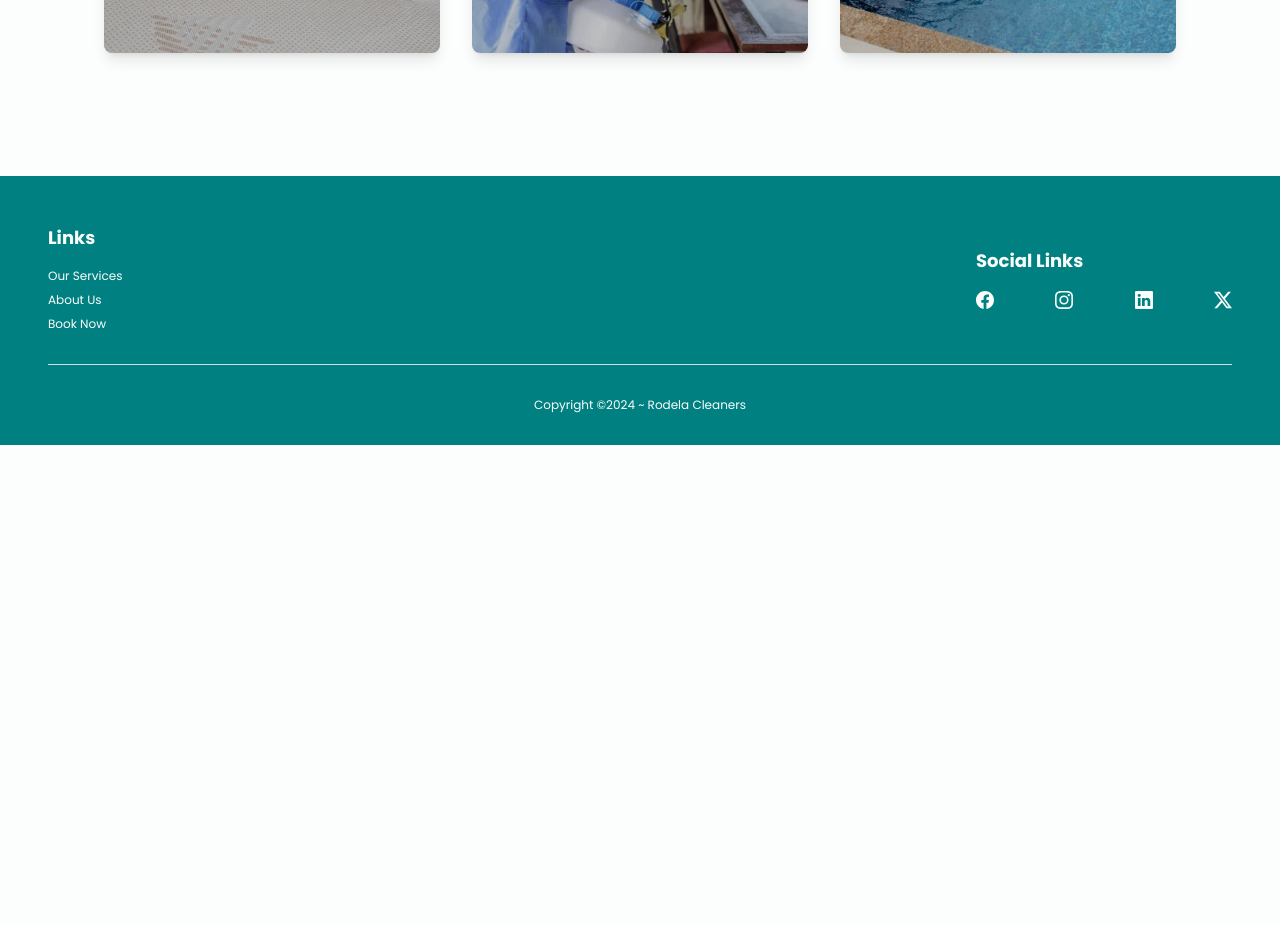
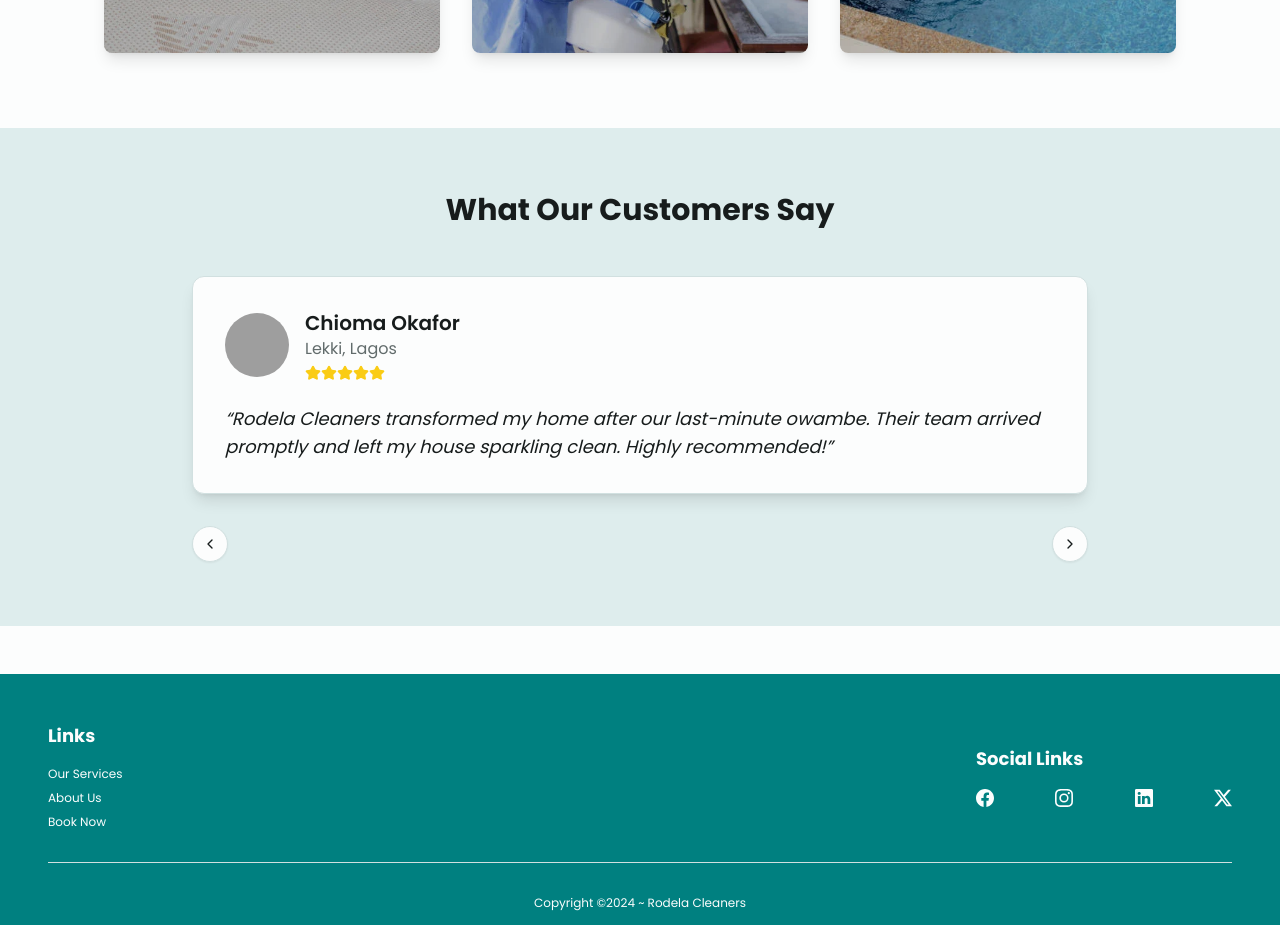
Before and after one commit to Tomilola-ng/cleaners.rodelahomes.com.ng, a Next.js app: page / in a window 1280 px wide. Shown: the part 2060-2985 px from the top of the page. Before the commit the page ends 2505 px from the top, so only its background shows below. Built offline with nearby package versions, Linux system fonts and the light colour scheme; grey boxes are pictures that could not be loaded.

Commit message:
Testimonial Section Done
- Fixed Vercel Deploy Issue

```diff
--- a/app/page.tsx
+++ b/app/page.tsx
@@ -1,6 +1,7 @@
 import AboutUsSection from "@/components/Home/AboutUs";
 import HeroSection from "@/components/Home/Hero";
 import ServicesSection from "@/components/Home/Secvices";
+import TestimonialsSection from "@/components/Home/Testimonials";
 
 export default function Home() {
   return (
@@ -8,6 +9,7 @@ export default function Home() {
       <HeroSection />
       <AboutUsSection />
       <ServicesSection />
+      <TestimonialsSection />
     </main>
   );
 }
--- a/components/Home/Hero.tsx
+++ b/components/Home/Hero.tsx
@@ -1,6 +1,6 @@
 "use client";
 
-import { Button, buttonVariants } from "@/components/ui/button";
+import { buttonVariants } from "@/components/ui/button";
 import { Badge } from "@/components/ui/badge";
 import Image from "next/image";
 import { motion, useInView } from "framer-motion";
--- /dev/null
+++ b/components/Home/Testimonials.tsx
@@ -0,0 +1,108 @@
+"use client"
+
+import { useState } from 'react'
+import { motion, AnimatePresence } from 'framer-motion'
+import { ChevronLeft, ChevronRight, Star } from 'lucide-react'
+import { Avatar, AvatarFallback, AvatarImage } from "@/components/ui/avatar"
+import { Button } from "@/components/ui/button"
+import { Card, CardContent } from "@/components/ui/card"
+
+const testimonials = [
+  {
+    name: "Chioma Okafor",
+    location: "Lekki, Lagos",
+    avatar: "/placeholder.svg?height=100&width=100",
+    rating: 5,
+    text: "Rodela Cleaners transformed my home after our last-minute owambe. Their team arrived promptly and left my house sparkling clean. Highly recommended!"
+  },
+  {
+    name: "Oluwaseun Adebayo",
+    location: "Victoria Island, Lagos",
+    avatar: "/placeholder.svg?height=100&width=100",
+    rating: 5,
+    text: "As a busy executive, I needed a reliable cleaning service for my office. Rodela Cleaners has been exceptional, always delivering top-notch results. They understand the importance of a clean workspace in Lagos' corporate world."
+  },
+  {
+    name: "Ngozi Eze",
+    location: "Ikeja GRA, Lagos",
+    avatar: "/placeholder.svg?height=100&width=100",
+    rating: 4,
+    text: "I was skeptical about hiring a cleaning service, but Rodela Cleaners exceeded my expectations. They handled the post-construction cleaning of my new home with professionalism. The attention to detail was impressive!"
+  },
+  {
+    name: "Emeka Okonkwo",
+    location: "Ikoyi, Lagos",
+    avatar: "/placeholder.svg?height=100&width=100",
+    rating: 5,
+    text: "Rodela Cleaners has been maintaining our hotel for over a year now. Their consistency and quality of service are unmatched. They understand the unique challenges of cleaning in Lagos and always rise to the occasion."
+  }
+]
+
+export default function TestimonialsSection() {
+  const [currentIndex, setCurrentIndex] = useState(0)
+
+  const nextTestimonial = () => {
+    setCurrentIndex((prevIndex) => (prevIndex + 1) % testimonials.length)
+  }
+
+  const prevTestimonial = () => {
+    setCurrentIndex((prevIndex) => (prevIndex - 1 + testimonials.length) % testimonials.length)
+  }
+
+  return (
+    <section className="py-16 bg-secondary">
+      <div className="container mx-auto px-4">
+        <motion.h2
+          className="text-3xl font-bold text-center mb-12"
+          initial={{ opacity: 0, y: -20 }}
+          animate={{ opacity: 1, y: 0 }}
+          transition={{ duration: 0.5 }}
+        >
+          What Our Customers Say
+        </motion.h2>
+        <div className="relative max-w-4xl mx-auto">
+          <AnimatePresence mode="wait">
+            <motion.div
+              key={currentIndex}
+              initial={{ opacity: 0, x: 50 }}
+              animate={{ opacity: 1, x: 0 }}
+              exit={{ opacity: 0, x: -50 }}
+              transition={{ duration: 0.5 }}
+            >
+              <Card className="bg-background shadow-lg">
+                <CardContent className="p-8">
+                  <div className="flex items-center mb-6">
+                    <Avatar className="h-16 w-16 mr-4">
+                      <AvatarImage src={testimonials[currentIndex].avatar} alt={testimonials[currentIndex].name} />
+                      <AvatarFallback>{testimonials[currentIndex].name.split(' ').map(n => n[0]).join('')}</AvatarFallback>
+                    </Avatar>
+                    <div>
+                      <h3 className="text-xl font-semibold">{testimonials[currentIndex].name}</h3>
+                      <p className="text-muted-foreground">{testimonials[currentIndex].location}</p>
+                      <div className="flex mt-1">
+                        {[...Array(testimonials[currentIndex].rating)].map((_, i) => (
+                          <Star key={i} className="w-4 h-4 text-yellow-400 fill-current" />
+                        ))}
+                      </div>
+                    </div>
+                  </div>
+                  <p className="text-lg italic">&ldquo;{testimonials[currentIndex].text}&rdquo;</p>
+                </CardContent>
+              </Card>
+            </motion.div>
+          </AnimatePresence>
+          <div className="flex justify-between mt-8">
+            <Button variant="outline" size="icon" onClick={prevTestimonial} className="rounded-full">
+              <ChevronLeft className="h-4 w-4" />
+              <span className="sr-only">Previous testimonial</span>
+            </Button>
+            <Button variant="outline" size="icon" onClick={nextTestimonial} className="rounded-full">
+              <ChevronRight className="h-4 w-4" />
+              <span className="sr-only">Next testimonial</span>
+            </Button>
+          </div>
+        </div>
+      </div>
+    </section>
+  )
+}
--- /dev/null
+++ b/components/ui/avatar.tsx
@@ -0,0 +1,50 @@
+"use client"
+
+import * as React from "react"
+import * as AvatarPrimitive from "@radix-ui/react-avatar"
+
+import { cn } from "@/lib/utils"
+
+const Avatar = React.forwardRef<
+  React.ElementRef<typeof AvatarPrimitive.Root>,
+  React.ComponentPropsWithoutRef<typeof AvatarPrimitive.Root>
+>(({ className, ...props }, ref) => (
+  <AvatarPrimitive.Root
+    ref={ref}
+    className={cn(
+      "relative flex h-10 w-10 shrink-0 overflow-hidden rounded-full",
+      className
+    )}
+    {...props}
+  />
+))
+Avatar.displayName = AvatarPrimitive.Root.displayName
+
+const AvatarImage = React.forwardRef<
+  React.ElementRef<typeof AvatarPrimitive.Image>,
+  React.ComponentPropsWithoutRef<typeof AvatarPrimitive.Image>
+>(({ className, ...props }, ref) => (
+  <AvatarPrimitive.Image
+    ref={ref}
+    className={cn("aspect-square h-full w-full", className)}
+    {...props}
+  />
+))
+AvatarImage.displayName = AvatarPrimitive.Image.displayName
+
+const AvatarFallback = React.forwardRef<
+  React.ElementRef<typeof AvatarPrimitive.Fallback>,
+  React.ComponentPropsWithoutRef<typeof AvatarPrimitive.Fallback>
+>(({ className, ...props }, ref) => (
+  <AvatarPrimitive.Fallback
+    ref={ref}
+    className={cn(
+      "flex h-full w-full items-center justify-center rounded-full bg-muted",
+      className
+    )}
+    {...props}
+  />
+))
+AvatarFallback.displayName = AvatarPrimitive.Fallback.displayName
+
+export { Avatar, AvatarImage, AvatarFallback }
--- a/package.json
+++ b/package.json
@@ -9,6 +9,7 @@
     "lint": "next lint"
   },
   "dependencies": {
+    "@radix-ui/react-avatar": "^1.1.1",
     "@radix-ui/react-dialog": "^1.1.2",
     "@radix-ui/react-icons": "^1.3.0",
     "@radix-ui/react-navigation-menu": "^1.2.1",
```
Also changed, not shown: 1 other file (tests, documents, lock files or other folders).
